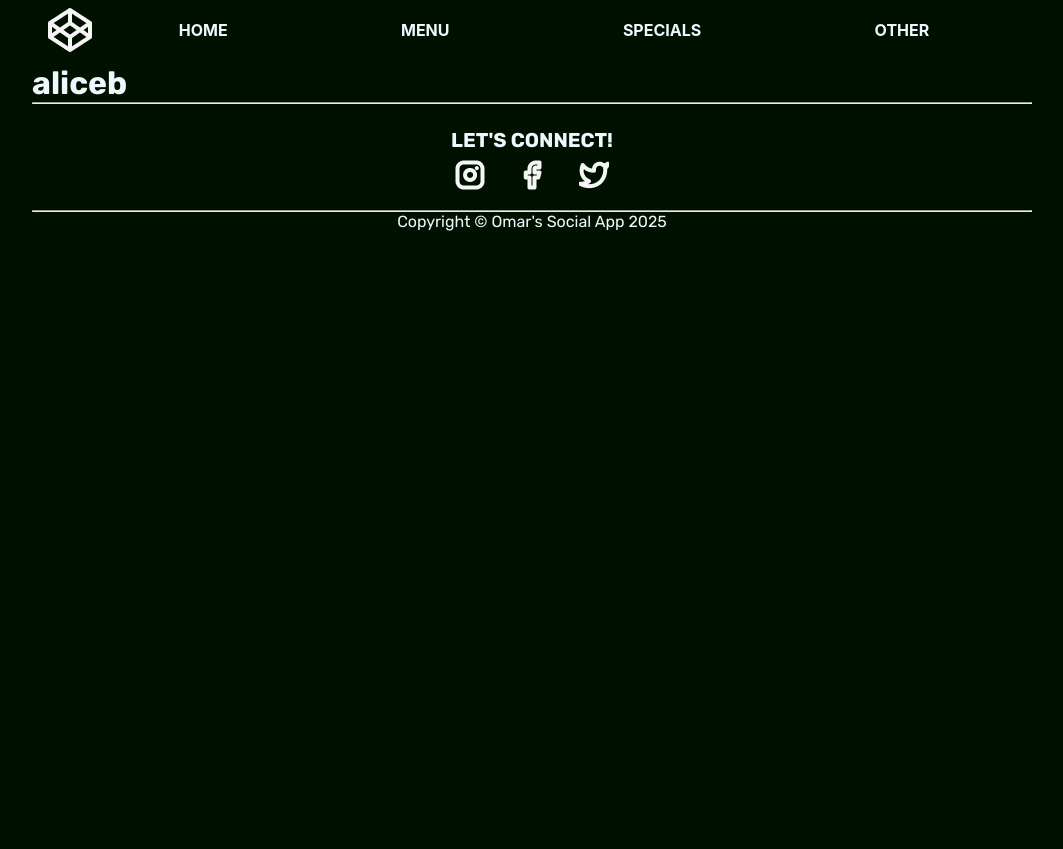
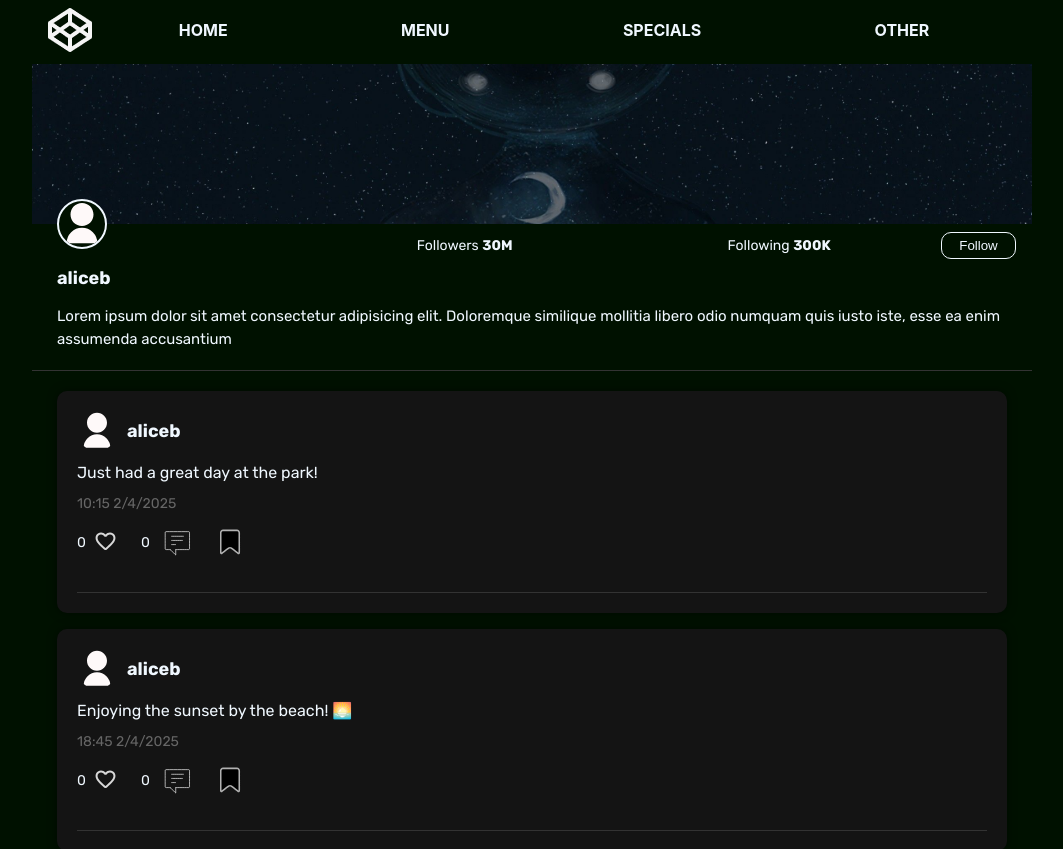
Before and after one commit to SirZosa/Social-app, a React (Vite) app: page /user/aliceb in a window 1280 px wide. Shown: the top 849 px of the page, without its empty margins (108-1171 px from the left). Before the commit the page ends 800 px from the top, so only its background shows below. Built offline with nearby package versions, Linux system fonts and the light colour scheme.

Commit message:
user page finished

```diff
--- a/src/App.css
+++ b/src/App.css
@@ -12,7 +12,7 @@ body{
   background-color: #010;
   font-family: "Rubik", serif;
   color: aliceblue;
-  width: 95%;
+  width: 100%;
   max-width: 1000px;
   display: flex;
   flex-direction: column;
--- a/src/page/home/home.css
+++ b/src/page/home/home.css
@@ -4,4 +4,6 @@
     justify-content: center;
     margin-top: 1.5rem;
     gap: 1rem;
+    width: 95%;
+    margin: 0 auto;
 }
--- a/src/page/home/home.tsx
+++ b/src/page/home/home.tsx
@@ -47,7 +47,7 @@ export default function Home(){
 
             <SkeletonComponent variant="post"/>
             <SkeletonComponent variant="comment"/>
-            {postss ? postss:null}
+            {postss ? postss:null }
         </section>
     )
 }
--- /dev/null
+++ b/src/page/user-page/user-page.css
@@ -0,0 +1,80 @@
+.profile-showcase{
+    height: 10rem;
+    background-size: cover;
+    position: relative;
+}
+
+.user-profile-pic{
+    height: 50px;
+    width: 50px;
+    border-radius: 50%;
+    border: 2px solid aliceblue;
+    position: absolute;
+    bottom: -25px;
+    left: 2.5%;
+    background-color: #010;
+}
+
+.user-follow-info{
+    display: flex;
+    justify-self: end;
+    justify-content: end;
+    width: calc(97.5% - 50px);
+    gap: 1%;
+    align-items: center;
+    margin: 0.5rem 1rem;
+}
+
+.user-follow-info p{
+    font-size: 14px;
+    width: 33%;
+    text-align: center;
+}
+
+.user-follow-info p span{
+    font-weight: bold;
+}
+
+.user-follow-btn{
+    justify-content: center;
+    width: 75px;
+    max-width: 33%;
+    display: flex;
+    padding: 5px 10px;
+    border-radius: 10px;
+    color: aliceblue;
+    background-color: #010;
+    border: 1px solid aliceblue;
+    cursor: pointer;
+}
+
+.user-info{
+    width: 95%;
+    margin: 0 auto;
+}
+
+.user-username{
+    font-size: 18px;
+    font-weight: bolder;
+}
+
+.user-description{
+    line-height: 1.5em;
+    margin: 1rem 0;
+    font-size: 15px;
+}
+
+.user-posts{
+    width: 95%;
+    margin: 0 auto;
+    display: flex;
+    flex-direction: column;
+    gap: 1rem;
+}
+
+.user-line{
+    width: 100%;
+    height: 1px;
+    background-color: #333;
+    margin: 20px 0;
+}
--- a/src/page/user-page/user-page.tsx
+++ b/src/page/user-page/user-page.tsx
@@ -1,8 +1,66 @@
 import { useParams } from "react-router";
-
+import {useState} from 'react';
+import Post from "../../components/post/post";
+import user from '../../assets/user.svg';
+import bg from '../../assets/3001090.jpg'
+import './user-page.css'
 export default function UserPage(){
     let params = useParams()
+    const [posts, setPosts] = useState([
+        {
+          imgSrc: user,
+          username: `${params.id}`,
+          content: "Just had a great day at the park!",
+          date: "10:15 2/4/2025"
+        },
+        {
+          imgSrc: user,
+          username: `${params.id}`,
+          content: "Enjoying the sunset by the beach! 🌅",
+          date: "18:45 2/4/2025"
+        },
+        {
+          imgSrc: user,
+          username: `${params.id}`,
+          content: "New recipe success! 🍝",
+          date: "12:30 3/4/2025"
+        },
+        {
+          imgSrc: user,
+          username: `${params.id}`,
+          content: "Weekend hiking adventures! ⛰️",
+          date: "09:00 4/4/2025"
+        },
+        {
+          imgSrc: user,
+          username: `${params.id}`,
+          content: "Finally finished my project! 💻",
+          date: "22:20 5/4/2025"
+        }
+      ]);
+      let postss = posts.map(post =>{
+        return(
+            <Post imgSrc={post.imgSrc} username={post.username} content={post.content} date={post.date} key={post.username}/>
+        )
+      })
     return(
-        <h1>{params.id}</h1>
+        <main>
+            <div className="profile-showcase" style={{backgroundImage: `url(${bg})`}}>
+                <img className="user-profile-pic" src={user} alt="user image" />
+            </div>
+            <div className="user-follow-info">
+                <p>Followers <span>30M</span></p>
+                <p>Following <span>300K</span></p>
+                <button className="user-follow-btn">Follow</button>
+            </div>
+            <div className="user-info">
+                <span className="user-username">{params.id}</span>
+                <p className="user-description">Lorem ipsum dolor sit amet consectetur adipisicing elit. Doloremque similique mollitia libero odio numquam quis iusto iste, esse ea enim assumenda accusantium</p>
+            </div>
+            <div className="user-line"></div>
+            <section className="user-posts">
+                {postss}
+            </section>
+        </main>
     )
 }
```
Also changed, not shown: src/assets/3001090.jpg (added).
